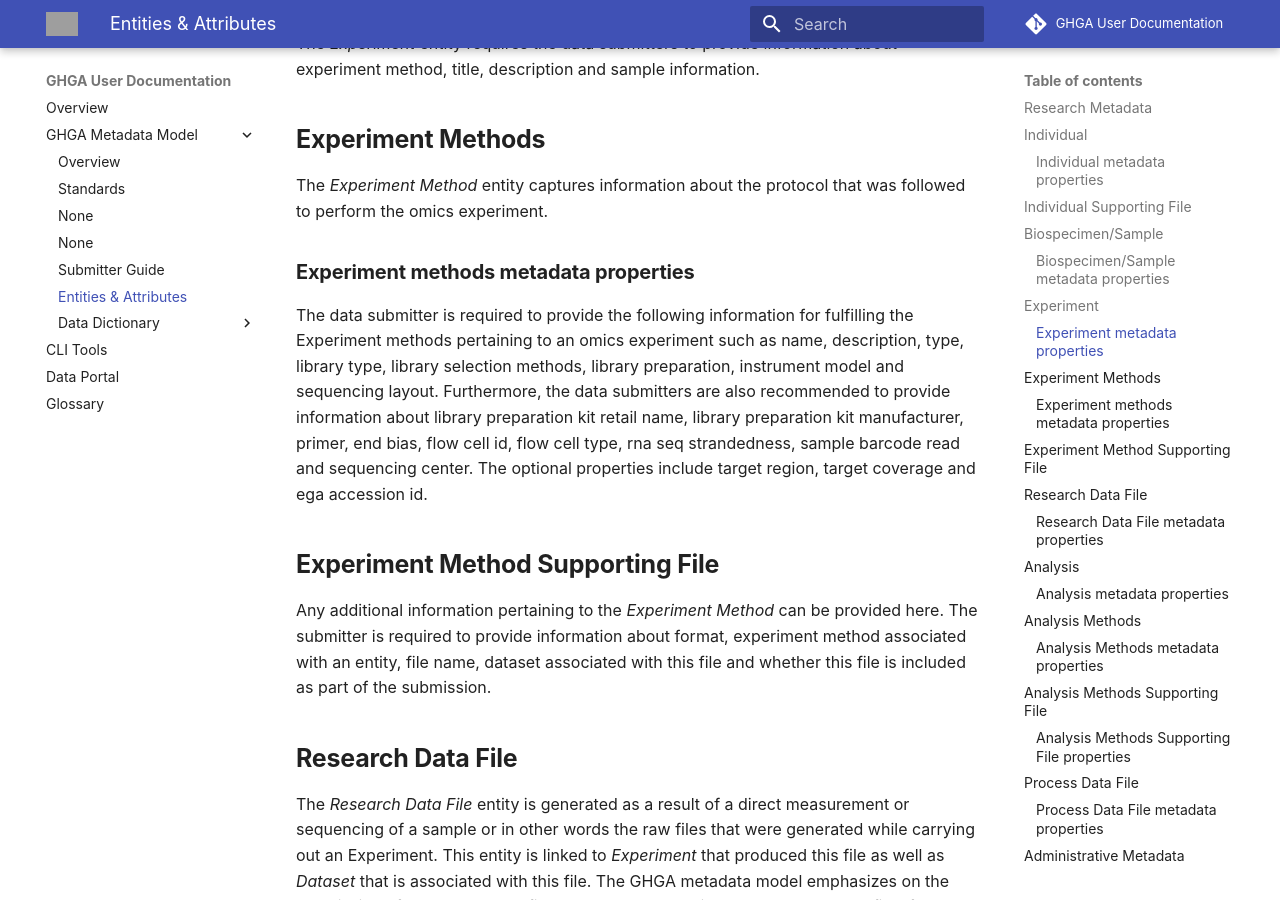
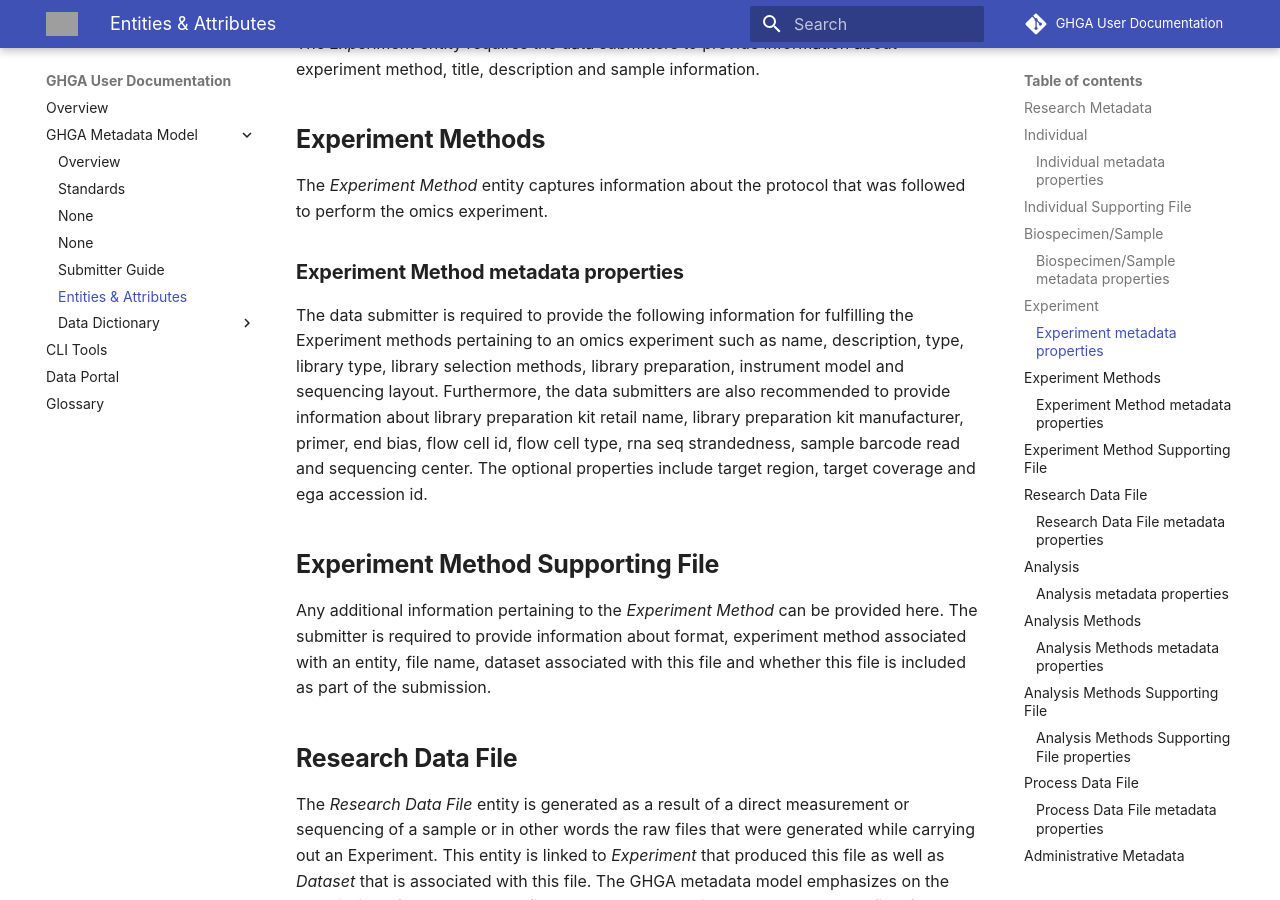
Before and after one commit to ghga-de/docs.ghga.de, an MkDocs documentation site: the page built from user_docs/metadata/entities.md, in a window 1280 px wide and 900 px high, scrolled down 2213 px. Built offline with MkDocs 1.6.1 and Material for MkDocs 9.7.7, drawn with Linux system fonts in a browser that asks for light colours; comment, search, counter and statistics services are not loaded; grey boxes are pictures that could not be loaded.

Commit message:
Update user_docs/metadata/entities.md
Co-authored-by: Karoline Mauer <105430060+mauerk@users.noreply.github.com>

```diff
--- a/user_docs/metadata/entities.md
+++ b/user_docs/metadata/entities.md
@@ -50,7 +50,7 @@ The *Experiment* entity requires the data submitters to provide information abou
 
 The *Experiment Method* entity captures information about the protocol that was followed to perform the omics experiment.
 
-### **Experiment methods metadata properties**
+### **Experiment Method metadata properties**
 
 The data submitter is required to provide the following information for fulfilling the Experiment methods pertaining to an omics experiment such as name, description, type, library type, library selection methods, library preparation, instrument model and sequencing layout. Furthermore, the data submitters are also recommended to provide information about library preparation kit retail name, library preparation kit manufacturer, primer, end bias, flow cell id, flow cell type, rna seq strandedness, sample barcode read and sequencing center. The optional properties include target region, target coverage and ega accession id.
 
```
